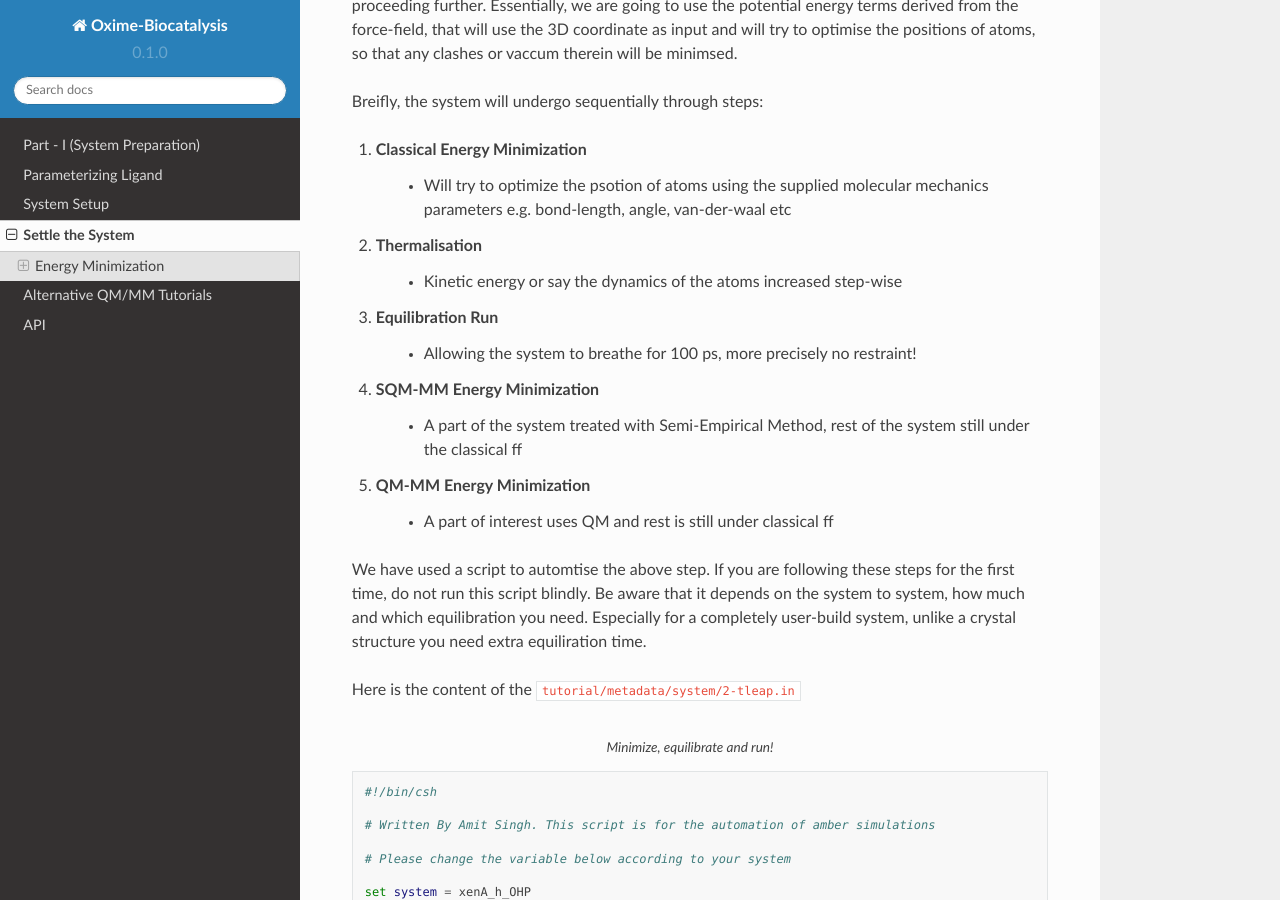
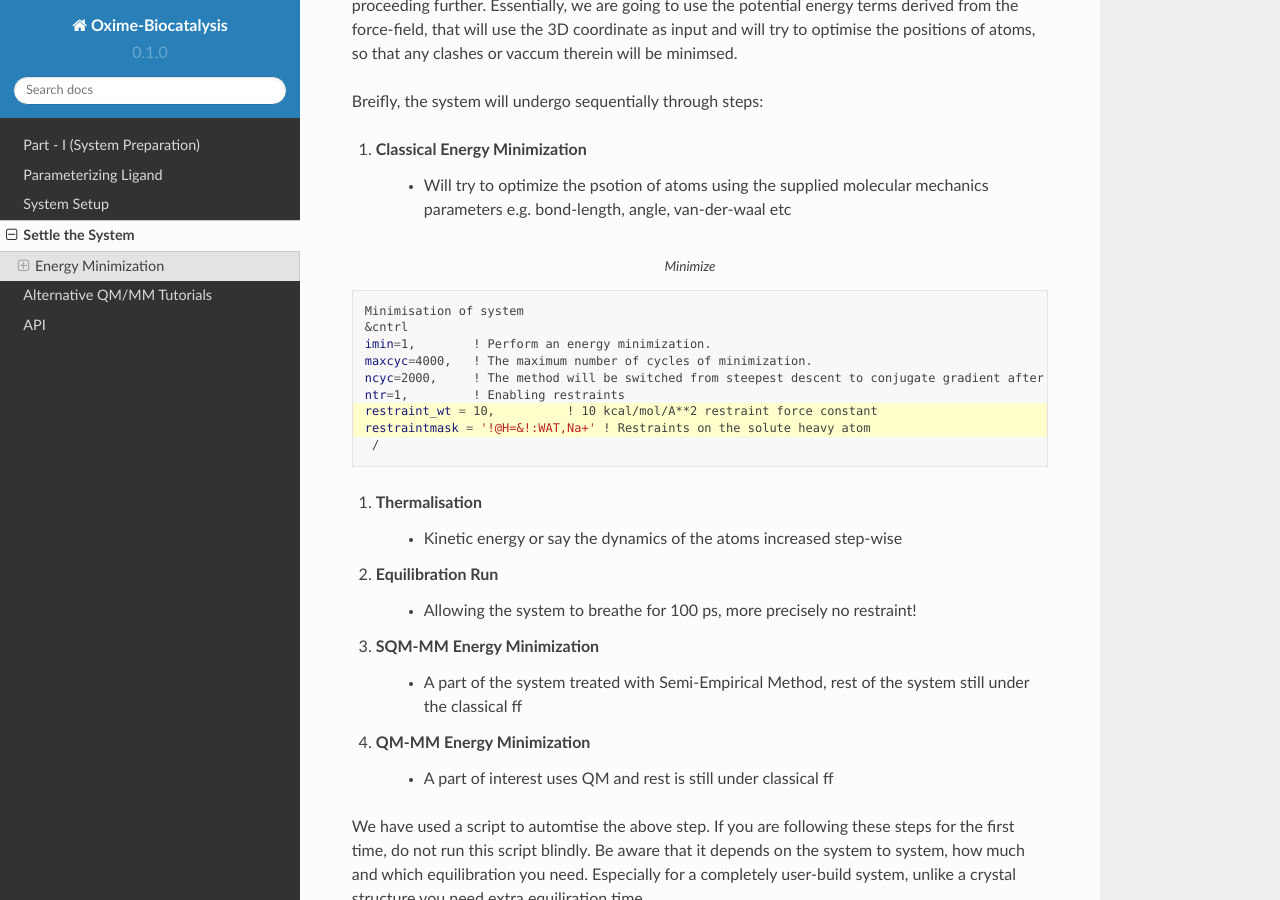
Before and after one commit to hopanoid/Enzyme-Reaction-Dynamics-Tutorial, a Sphinx documentation site: the page built from docs/source/4-settle_system.rst, in a window 1280 px wide and 900 px high, scrolled down 368 px. Built offline with Sphinx 7.4.7 and the Read the Docs theme 2.0.0, drawn with Linux system fonts in a browser that asks for light colours.

Commit message:
Added minimization mdin

```diff
--- a/docs/source/4-settle_system.rst
+++ b/docs/source/4-settle_system.rst
@@ -26,6 +26,23 @@ Breifly, the system will undergo sequentially through steps:
 
 #. Classical Energy Minimization
         * Will try to optimize the psotion of atoms using the supplied molecular mechanics parameters e.g. bond-length, angle, van-der-waal etc
+
+.. code-block:: csh
+        :emphasize-lines: 7,8
+        :caption: Minimize
+
+        Minimisation of system
+        &cntrl
+        imin=1,        ! Perform an energy minimization.
+        maxcyc=4000,   ! The maximum number of cycles of minimization.
+        ncyc=2000,     ! The method will be switched from steepest descent to conjugate gradient after NCYC cycles.
+        ntr=1,         ! Enabling restraints
+        restraint_wt = 10,          ! 10 kcal/mol/A**2 restraint force constant
+        restraintmask = '!@H=&!:WAT,Na+' ! Restraints on the solute heavy atom
+         /
+
+
+
 #. Thermalisation
         * Kinetic energy or say the dynamics of the atoms increased step-wise
 #. Equilibration Run
```
